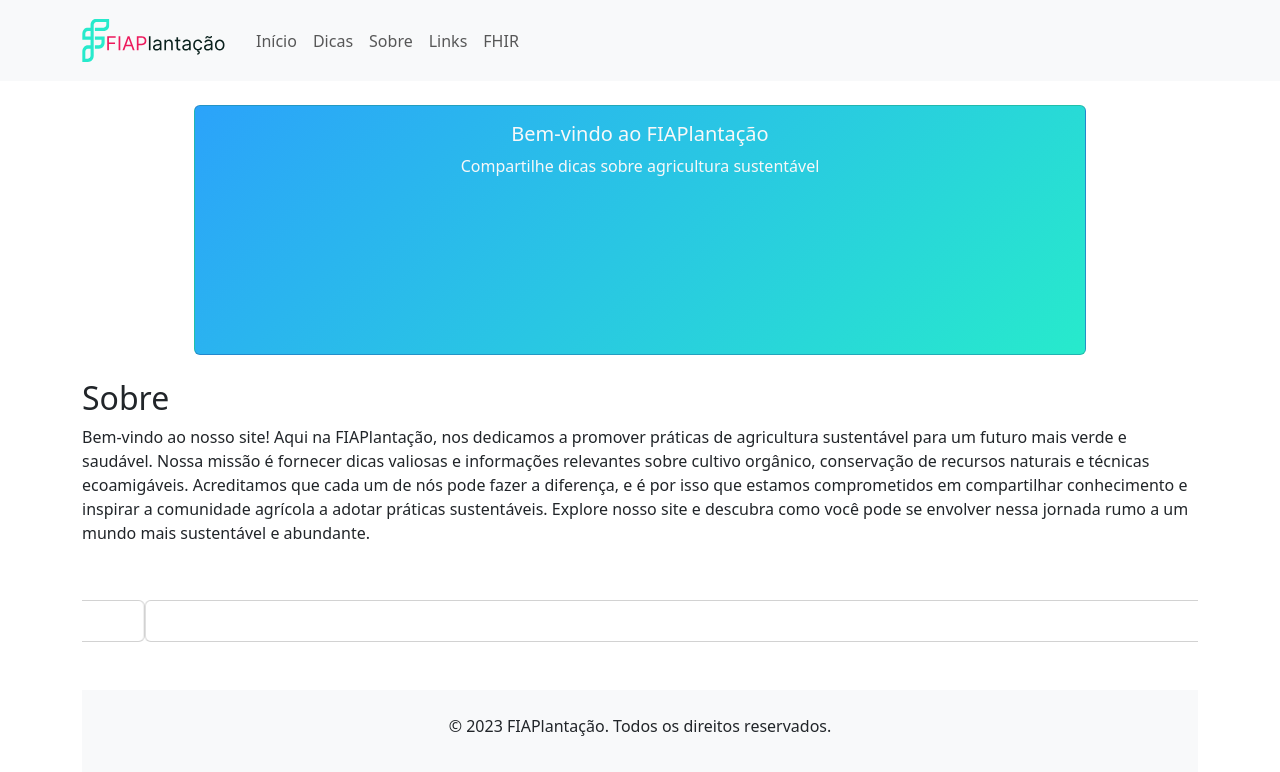
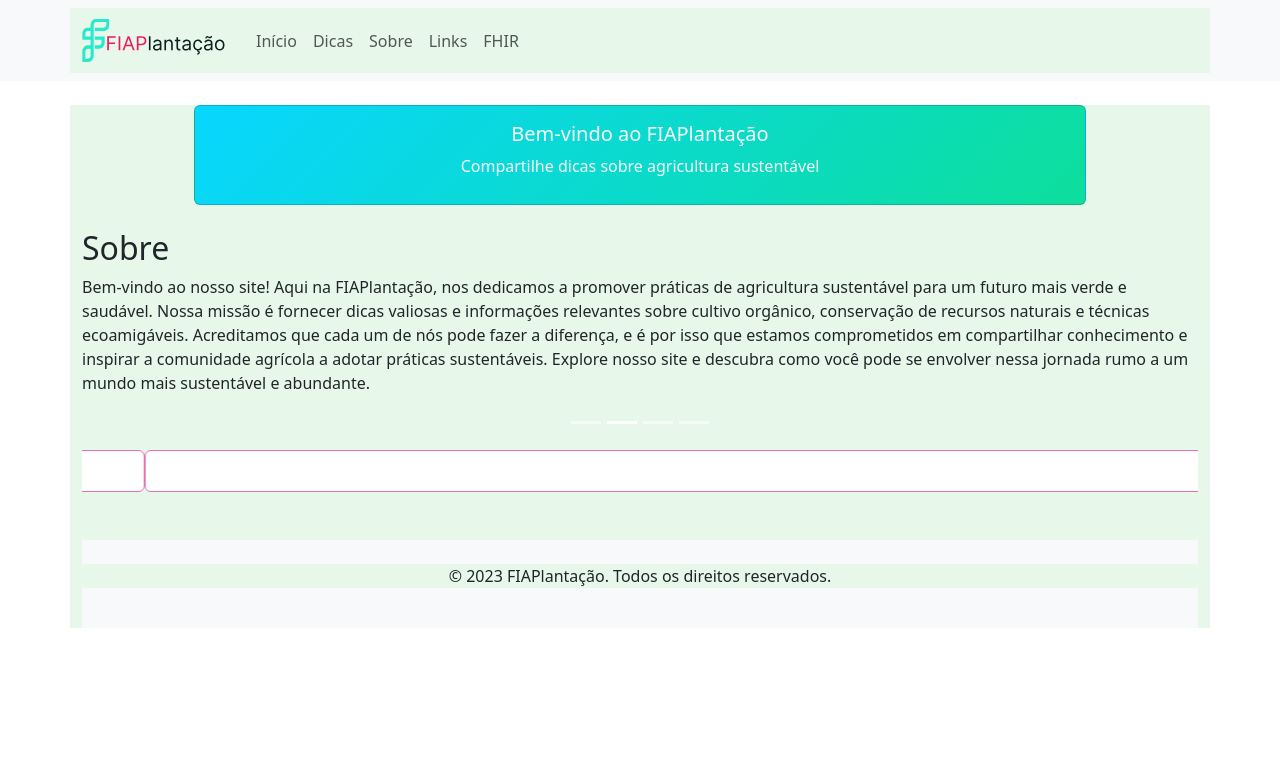
Before and after one commit to HMpina/fiap-gs2023-frontend, a React (Create React App) app: page / in a window 1280 px wide. Shown: the top 772 px of the page. Built offline with nearby package versions, Linux system fonts and the light colour scheme; no server answers.

Commit message:
ajustando cores

```diff
--- a/src/pages/Home/index.css
+++ b/src/pages/Home/index.css
@@ -1,12 +1,25 @@
 .jumbocard{
-    background: linear-gradient(135deg, #2BA3FA, #27EACC);
+    background: linear-gradient(135deg, #08D6FF, #0DDE9B);
     color: #F8F8F8;
     max-width: 80%;
     margin: auto;
-    min-height: 250px;
+    min-height: 100px;
 }
 
 .carousel-indicators {
     position: static;
     bottom: 0;
+}
+
+.container {
+    background-color: #e7f8ea;
+}
+
+.button-fiap {
+    background-color: #E66EB2;
+    color: #333333;
+}
+
+  .card-fiap {
+    border-color: #E66EB2;
   }
--- a/src/pages/Home/index.tsx
+++ b/src/pages/Home/index.tsx
@@ -68,7 +68,7 @@ const Home: React.FC = () => {
         indicators
       >
         <Carousel.Item>
-          <Card>
+          <Card className="card-fiap">
             <Card.Body>
               <Card.Title>{hint1?.title}</Card.Title>
               <Card.Text>
@@ -78,7 +78,7 @@ const Home: React.FC = () => {
           </Card>
         </Carousel.Item>
         <Carousel.Item>
-          <Card>
+          <Card className="card-fiap">
             <Card.Body>
               <Card.Title>{hint2?.title}</Card.Title>
               <Card.Text>
@@ -88,7 +88,7 @@ const Home: React.FC = () => {
           </Card>
         </Carousel.Item>
         <Carousel.Item>
-          <Card>
+          <Card className="card-fiap">
             <Card.Body>
               <Card.Title>{hint3?.title}</Card.Title>
               <Card.Text>
@@ -98,11 +98,11 @@ const Home: React.FC = () => {
           </Card>
         </Carousel.Item>
         <Carousel.Item>
-  <Card className="text-center">
+  <Card className="card-fiap text-center">
     <Card.Body>
       <Card.Title>Veja outras dicas</Card.Title>
       <div className="d-flex justify-content-center">
-        <Button variant="primary" onClick={viewHint}>Veja mais</Button>
+        <Button className="button-fiap" onClick={viewHint}>Veja mais</Button>
       </div>
     </Card.Body>
   </Card>
```
